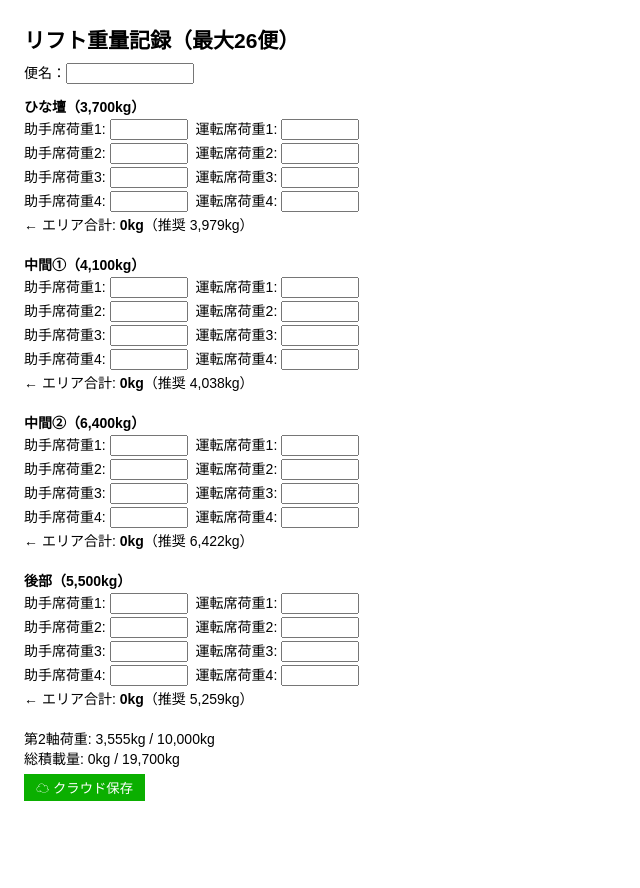
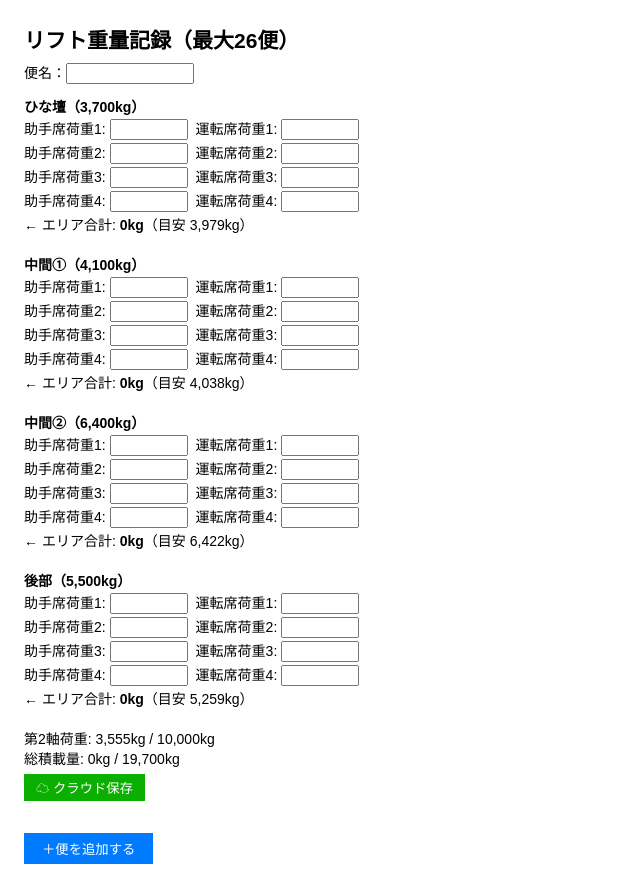
Before and after one commit to Toyotayusou1111/-, a React (Create React App) app: page / in a window 1280 px wide. Shown: the whole page, without its empty margins (0-640 px from the left). Before the commit the page ends 857 px from the top, so only its background shows below. Built offline with nearby package versions, Linux system fonts and the light colour scheme.

Commit message:
Update App.js

```diff
--- a/src/App.js
+++ b/src/App.js
@@ -1,80 +1,123 @@
 import React, { useState, useRef } from "react";
 import { db, collection, addDoc, serverTimestamp } from "./firebase";
 
-/* ───────── 設定値 ───────── */
-const MAX_TOTAL = 19700;
-const MAX_AXLE  = 10000;
+/* ======== 定数設定 ======== */
+const MAX_TOTAL = 19700;   // 総重量上限
+const MAX_AXLE  = 10000;   // 第2軸荷重上限
 
-const RATIO = { ひな壇: 0.202, 中間1: 0.205, 中間2: 0.326, 後部: 0.267 };
-const AXLE_COEF = { ひな壇: 1.2006, 中間1: 0.3345, 中間2: 0.1491, 後部: -0.218 };
-const INTERCEPT = 3554.87;
+/* 学習比率（19 700 kg 換算） */
+const RATIO = {
+  ひな壇: 0.202,
+  中間1: 0.205,
+  中間2: 0.326,
+  後部:  0.267,
+};
 
+/* 第2軸影響係数（＋は増加、−は減少） */
+const AXLE_COEF = {
+  ひな壇:  1.2006,
+  中間1:   0.3345,
+  中間2:   0.1491,
+  後部:   -0.2180,
+};
+const INTERCEPT = 3554.87;   // 回帰式切片
+
+/* 表示用エリア定義 */
 const AREAS = [
   { key: "ひな壇", label: "ひな壇（3,700kg）" },
   { key: "中間1", label: "中間①（4,100kg）" },
   { key: "中間2", label: "中間②（6,400kg）" },
   { key: "後部",   label: "後部（5,500kg）" },
 ];
-/* ──────────────────────── */
+/* ========================= */
 
 const blankRows = () => Array(4).fill({ left: "", right: "" });
 const newEntry  = () => ({
-  便名: "", ひな壇: blankRows(), 中間1: blankRows(), 中間2: blankRows(), 後部: blankRows(),
+  便名: "",
+  ひな壇: blankRows(),
+  中間1 : blankRows(),
+  中間2 : blankRows(),
+  後部 : blankRows(),
 });
 
 export default function App() {
   const [entries, setEntries] = useState([newEntry()]);
   const refMap = useRef({});
 
-  /* 共通関数 */
-  const n = (v) => parseFloat(v) || 0;
-  const sumArea = (e, k) => e[k].reduce((s, r) => s + n(r.left) + n(r.right), 0);
-  const totals = (e) => {
-    const total = AREAS.reduce((s, a) => s + sumArea(e, a.key), 0);
+  /* ---------- 共通関数 ---------- */
+  const num = (v) => parseFloat(v) || 0;
+
+  const areaSum = (entry, areaKey) =>
+    entry[areaKey].reduce((s, r) => s + num(r.left) + num(r.right), 0);
+
+  const calcTotals = (entry) => {
+    const total = AREAS.reduce((s, a) => s + areaSum(entry, a.key), 0);
     const axle  =
-      sumArea(e, "ひな壇") * AXLE_COEF.ひな壇 +
-      sumArea(e, "中間1") * AXLE_COEF.中間1 +
-      sumArea(e, "中間2") * AXLE_COEF.中間2 +
-      sumArea(e, "後部")   * AXLE_COEF.後部   + INTERCEPT;
+      areaSum(entry, "ひな壇") * AXLE_COEF.ひな壇 +
+      areaSum(entry, "中間1") * AXLE_COEF.中間1 +
+      areaSum(entry, "中間2") * AXLE_COEF.中間2 +
+      areaSum(entry, "後部")   * AXLE_COEF.後部 +
+      INTERCEPT;
     return { total, axle };
   };
-  const suggest = (e, k) => {
-    const { total } = totals(e);
-    const remain   = MAX_TOTAL - total;
-    if (remain <= 0) return 0;
-    const ideal    = MAX_TOTAL * RATIO[k];
-    const need     = ideal - sumArea(e, k);
-    return need > 0 ? Math.floor(Math.min(need, remain)) : 0;
+
+  /* ---------- 推奨値ロジック ---------- */
+  const suggest = (entry, areaKey) => {
+    const { total, axle } = calcTotals(entry);
+    const remTotal = MAX_TOTAL - total;          // 総重量残
+    const remAxle = MAX_AXLE  - axle;            // 第2軸残（負なら超過）
+
+    if (remTotal <= 0 && remAxle >= 0) return 0; // 総重量超過のみの場合は 0
+
+    const coef  = AXLE_COEF[areaKey];
+    const ideal = MAX_TOTAL * RATIO[areaKey];
+    const need  = ideal - areaSum(entry, areaKey);
+    if (need <= 0) return 0;
+
+    let maxByAxle;
+    if (coef >= 0) {
+      // 前寄りエリア: 正係数 → 残りが正のときだけ制限値
+      maxByAxle = remAxle > 0 ? remAxle / coef : 0;
+    } else {
+      // 後部エリア: 軸重超過なら減らせる方向に積む
+      maxByAxle = remAxle < 0 ? (-remAxle) / (-coef) : Infinity;
+    }
+
+    const addable = Math.floor(Math.max(0, Math.min(need, remTotal, maxByAxle)));
+    return addable;
   };
+  /* ----------------------------------- */
 
-  /* 更新とフォーカス移動 */
-  const setVal = (ei, k, ri, side, v) =>
+  /* ---------- 入力更新 ---------- */
+  const setVal = (ei, k, ri, side, value) =>
     setEntries((prev) => {
-      const cp   = [...prev];
-      const rows = cp[ei][k].map((r) => ({ ...r }));
-      rows[ri]   = { ...rows[ri], [side]: v };
-      cp[ei][k]  = rows;
-      return cp;
+      const copy = [...prev];
+      const rows = copy[ei][k].map((r) => ({ ...r }));
+      rows[ri]   = { ...rows[ri], [side]: value };
+      copy[ei][k] = rows;
+      return copy;
     });
 
-  const next = (e, ei, k, ri, side) => {
+  /* エンターキー移動 */
+  const nextField = (e, ei, k, ri, side) => {
     if (e.key !== "Enter") return;
     e.preventDefault();
     const aIdx = AREAS.findIndex((a) => a.key === k);
-    const nxt  = side === "left" ? [ei, k, ri, "right"] :
-                 ri < 3          ? [ei, k, ri + 1, "left"] :
-                 aIdx < 3        ? [ei, AREAS[aIdx + 1].key, 0, "left"] :
-                 null;
-    if (nxt) refMap.current[nxt.join("-")]?.focus();
+    const tgt  =
+      side === "left" ? [ei, k, ri, "right"] :
+      ri < 3          ? [ei, k, ri + 1, "left"] :
+      aIdx < 3        ? [ei, AREAS[aIdx + 1].key, 0, "left"] : null;
+    if (tgt) refMap.current[tgt.join("-")]?.focus();
   };
 
-  /* ===== 画面 ===== */
+  /* ---------- 画面 ---------- */
   return (
     <div style={{ padding: "1rem", fontFamily: "sans-serif", fontSize: 14 }}>
       <h2 style={{ margin: "0 0 8px" }}>リフト重量記録（最大26便）</h2>
 
       {entries.map((ent, ei) => {
-        const { total, axle } = totals(ent);
+        const { total, axle } = calcTotals(ent);
+
         return (
           <div key={ei} style={{ marginBottom: 32 }}>
             {/* 便名 */}
@@ -82,13 +125,15 @@ export default function App() {
               便名：<input
                 value={ent.便名}
                 onChange={(e) => {
-                  const cp = [...entries]; cp[ei].便名 = e.target.value; setEntries(cp);
+                  const cp = [...entries];
+                  cp[ei].便名 = e.target.value;
+                  setEntries(cp);
                 }}
                 style={{ width: 120 }}
               />
             </div>
 
-            {/* 各エリア */}
+            {/* エリアごとの入力 */}
             {AREAS.map(({ key, label }) => (
               <div key={key} style={{ marginBottom: 20 }}>
                 <b>{label}</b>
@@ -99,7 +144,7 @@ export default function App() {
                       type="number"
                       value={row.left}
                       onChange={(e) => setVal(ei, key, ri, "left", e.target.value)}
-                      onKeyDown={(e) => next(e, ei, key, ri, "left")}
+                      onKeyDown={(e) => nextField(e, ei, key, ri, "left")}
                       ref={(el) => (refMap.current[`${ei}-${key}-${ri}-left`] = el)}
                       style={{ width: 70, marginRight: 8 }}
                     />
@@ -108,16 +153,16 @@ export default function App() {
                       type="number"
                       value={row.right}
                       onChange={(e) => setVal(ei, key, ri, "right", e.target.value)}
-                      onKeyDown={(e) => next(e, ei, key, ri, "right")}
+                      onKeyDown={(e) => nextField(e, ei, key, ri, "right")}
                       ref={(el) => (refMap.current[`${ei}-${key}-${ri}-right`] = el)}
                       style={{ width: 70 }}
                     />
                   </div>
                 ))}
                 <div>
-                  ← エリア合計: <b>{sumArea(ent, key).toLocaleString()}kg</b>
-                  {sumArea(ent, key) === 0 && suggest(ent, key) > 0 && (
-                    <>（推奨 {suggest(ent, key).toLocaleString()}kg）</>
+                  ← エリア合計: <b>{areaSum(ent, key).toLocaleString()}kg</b>
+                  {areaSum(ent, key) === 0 && suggest(ent, key) > 0 && (
+                    <>（目安 {suggest(ent, key).toLocaleString()}kg）</>
                   )}
                 </div>
               </div>
@@ -127,13 +172,13 @@ export default function App() {
             <div>第2軸荷重: {Math.round(axle).toLocaleString()}kg / {MAX_AXLE.toLocaleString()}kg</div>
             <div>総積載量:  {Math.round(total).toLocaleString()}kg / {MAX_TOTAL.toLocaleString()}kg</div>
 
-            {/* 保存ボタン */}
+            {/* クラウド保存 */}
             <button
               onClick={async () => {
                 try {
                   await addDoc(collection(db, "liftLogs"), {
                     ...ent,
-                    ...totals(ent),
+                    ...calcTotals(ent),
                     timestamp: serverTimestamp(),
                   });
                   alert("✅ クラウドに保存しました");
@@ -155,6 +200,22 @@ export default function App() {
           </div>
         );
       })}
+
+      {/* 便追加 */}
+      {entries.length < 26 && (
+        <button
+          onClick={() => setEntries([...entries, newEntry()])}
+          style={{
+            background: "#007bff",
+            color: "#fff",
+            border: "none",
+            padding: "6px 18px",
+            cursor: "pointer",
+          }}
+        >
+          ＋便を追加する
+        </button>
+      )}
     </div>
   );
 }
```
